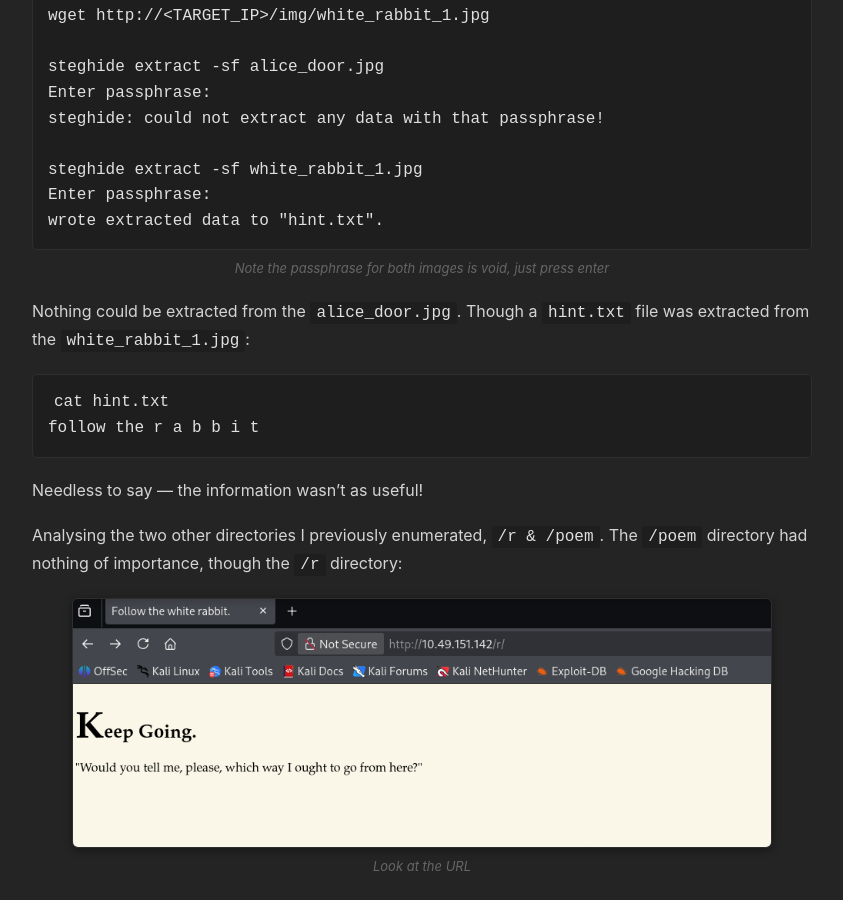
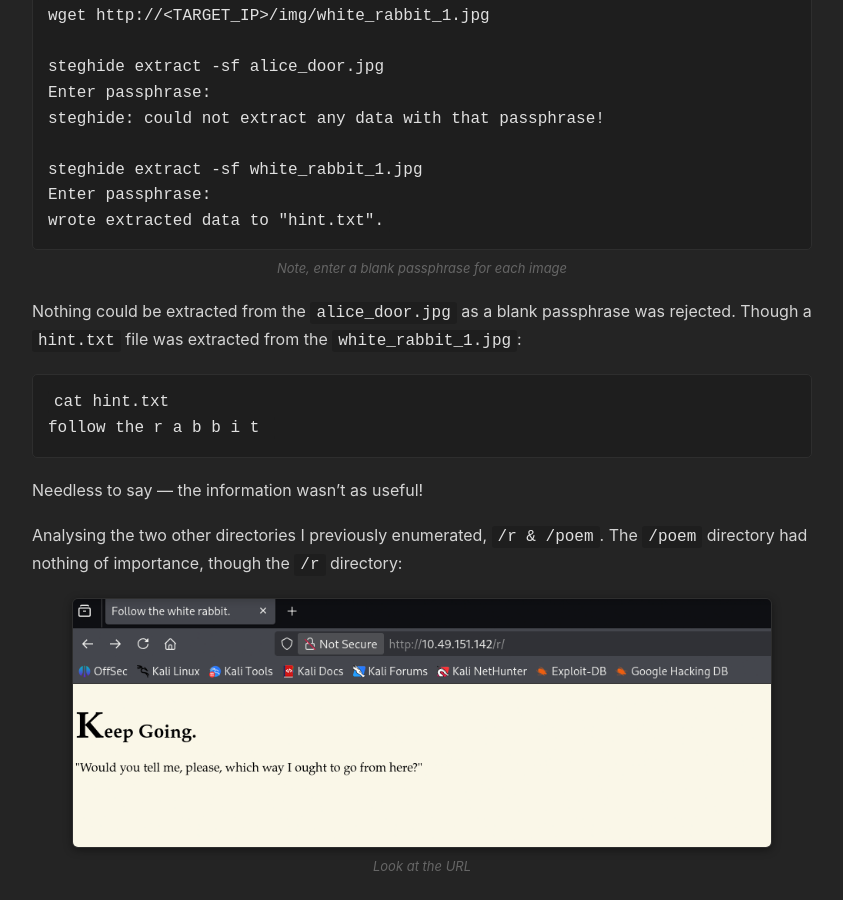
Before and after one commit to 1neWrld/1neWrld.github.io, a Jekyll site: the page built from _posts/2025-05-15-Wonderland.md, in a window 1280 px wide and 900 px high, scrolled down 3437 px. Shown: the whole window, without its empty margins (218-1061 px from the left). Built offline with Jekyll 4.4.1, drawn with Linux system fonts in a browser that asks for light colours; some of the changed text lies outside the part shown.

Commit message:
Update passphrase note and clarify module search path
Clarified instructions on passphrase usage and module path resolution.

````diff
--- a/_posts/2025-05-15-Wonderland.md
+++ b/_posts/2025-05-15-Wonderland.md
@@ -119,9 +119,9 @@
 Enter passphrase:
 wrote extracted data to "hint.txt".
 ```
-  *Note the passphrase for both images is void, just press enter*
+  *Note, enter a blank passphrase for each image*
 
-Nothing could be extracted from the `alice_door.jpg`. Though a `hint.txt` file was extracted from the `white_rabbit_1.jpg`:
+Nothing could be extracted from the `alice_door.jpg` as a blank passphrase was rejected. Though a `hint.txt` file was extracted from the `white_rabbit_1.jpg`:
 
 ```bash
 cat hint.txt
@@ -212,7 +212,7 @@
 import random
 ```
 
-Though since the random module doesn't have a definite path we can create our own random script for the system to use. As `walrus_and_the_carpenter.py` resides in the same directory as our `random.py` payload. The system will first look in the directory the `.py` script resides, before checking the `PATH` variable.
+Though since the random module doesn't have a definite path we can create our own random script for the system to use. As `walrus_and_the_carpenter.py` resides in the same directory as our `random.py` payload. Python begins searching for the module in the current working directory, before checking the `PATH` variable.
 
 **The exploit — create a fake `random.py` module in /tmp!**
 
````
